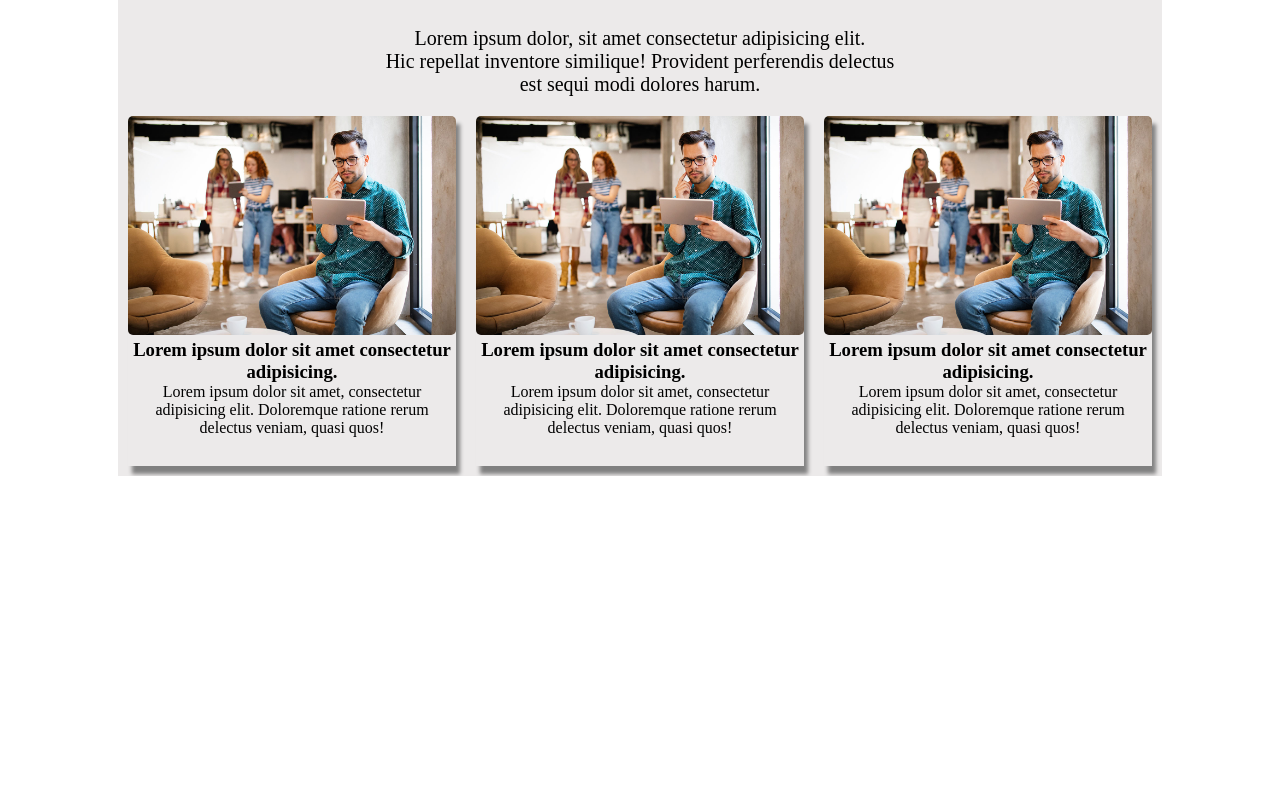
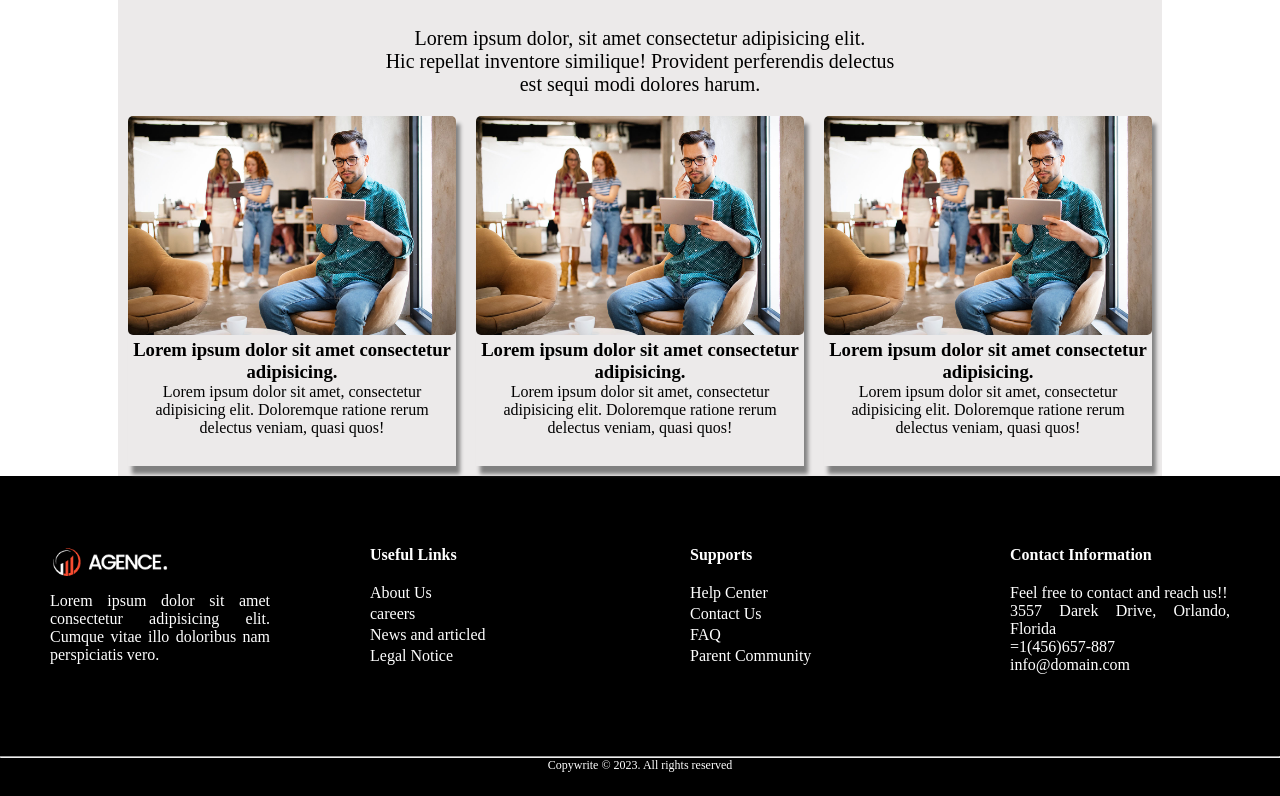
Before and after one commit to Nuru838/digital-agency, a plain HTML site: page index.html in a window 1280 px wide. Shown: the part 1910-2706 px from the top of the page. Before the commit the page ends 2386 px from the top, so only its background shows below. Drawn offline with Linux system fonts and the light colour scheme.

Commit message:
final comment

```diff
--- a/index.html
+++ b/index.html
@@ -123,8 +123,40 @@
             </div>
         </section>
     </main>
+    <!-- This is footer area  -->
     <footer>
-
+        <section class="footer-section">
+            <div class="footer-container">
+                <div class="footer-area">
+                    <img class="logo-footer" src="./asset/logo/logo.png" alt="">
+                    <p class="footer-description">Lorem ipsum dolor sit amet consectetur adipisicing elit. Cumque vitae illo doloribus nam perspiciatis vero.</p>
+                </div>
+                <div class="footer-area">
+                    <h4>Useful Links</h4>
+                    <ul>
+                        <li>About Us</li>
+                        <li>careers</li>
+                        <li>News and articled</li>
+                        <li>Legal Notice</li>
+                    </ul>
+                </div>
+                <div class="footer-area">
+                    <h4>Supports</h4>
+                    <ul>
+                        <li>Help Center</li>
+                        <li>Contact Us</li>
+                        <li>FAQ</li>
+                        <li>Parent Community</li>
+                    </ul>
+                </div>
+                <div class="footer-area">
+                    <h4>Contact Information</h4>
+                    <p class="footer-description">Feel free to contact and reach us!! <br> 3557 Darek Drive, Orlando, Florida <br> =1(456)657-887 <br> info@domain.com </p>
+                </div>
+            </div>
+            <hr>
+            <p class="copywrite-text">Copywrite &copy 2023. All rights reserved</p>
+        </section>
     </footer>
 </body>
 
--- a/style.css
+++ b/style.css
@@ -166,3 +166,44 @@
     justify-content: center;
     gap: 20px;
 }
+
+
+/* This is footer area  */
+.footer-section{
+    height: 320px;
+    weight: 250px;
+    background-color: black;
+}
+.footer-container{
+    display: flex;
+    height: 280px;
+    justify-content: space-around;
+    text-align: left;
+}
+.logo-footer{
+    width: 120px;
+}
+.footer-area{
+    padding: 70px 50px;
+    width: 230px;
+}
+li{
+    color: #fff;
+    margin-top: 3px;
+    list-style: none;
+    text-align: left;
+}
+h4{
+    margin-bottom: 20px;
+    color: #fff;
+}
+.footer-description{
+    color: #fff;
+    margin-top: 10px;
+    text-align: justify;
+}
+.copywrite-text{
+    color: #fff;
+    text-align: center;
+    font-size: 12px;
+}
```
